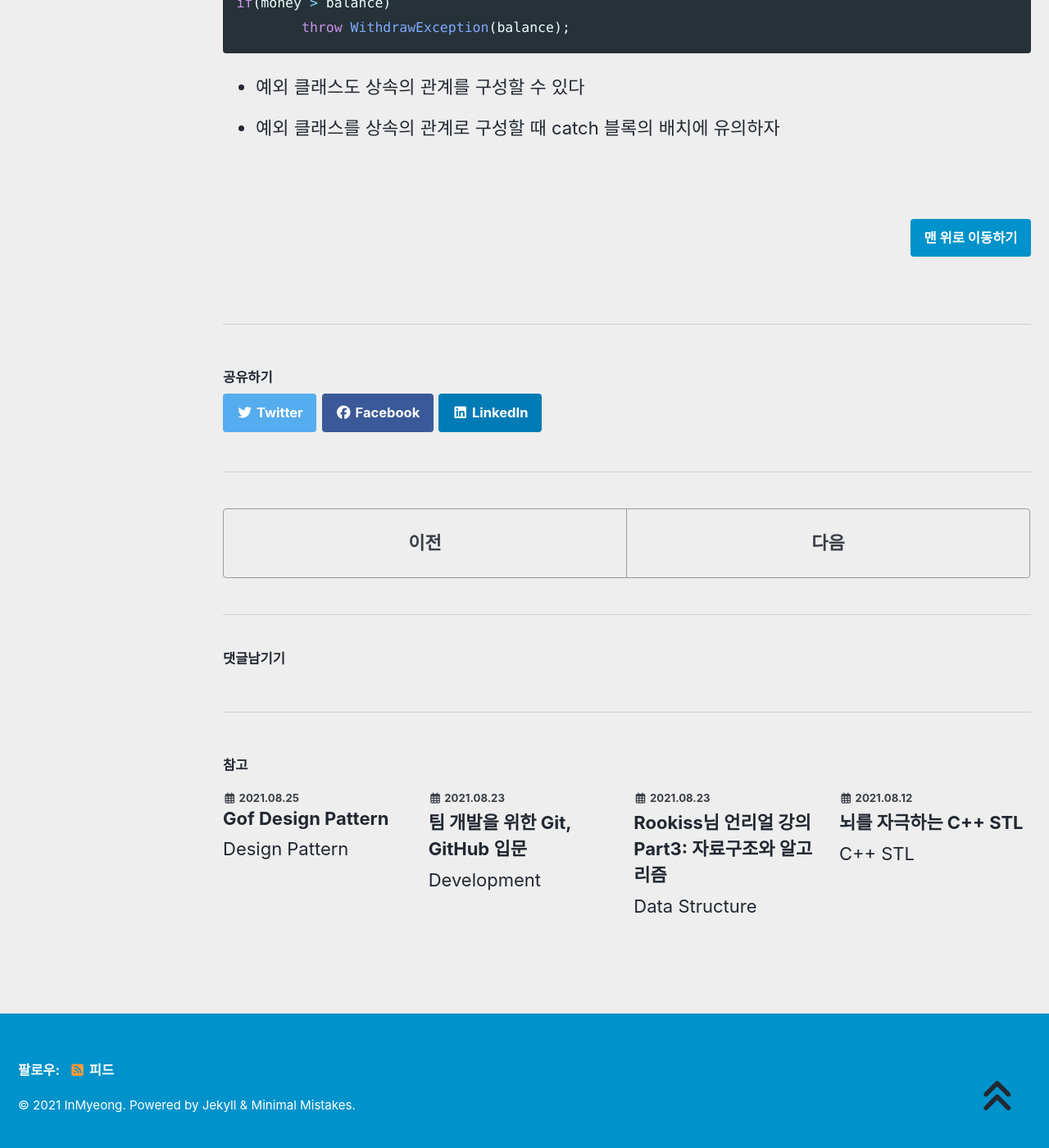
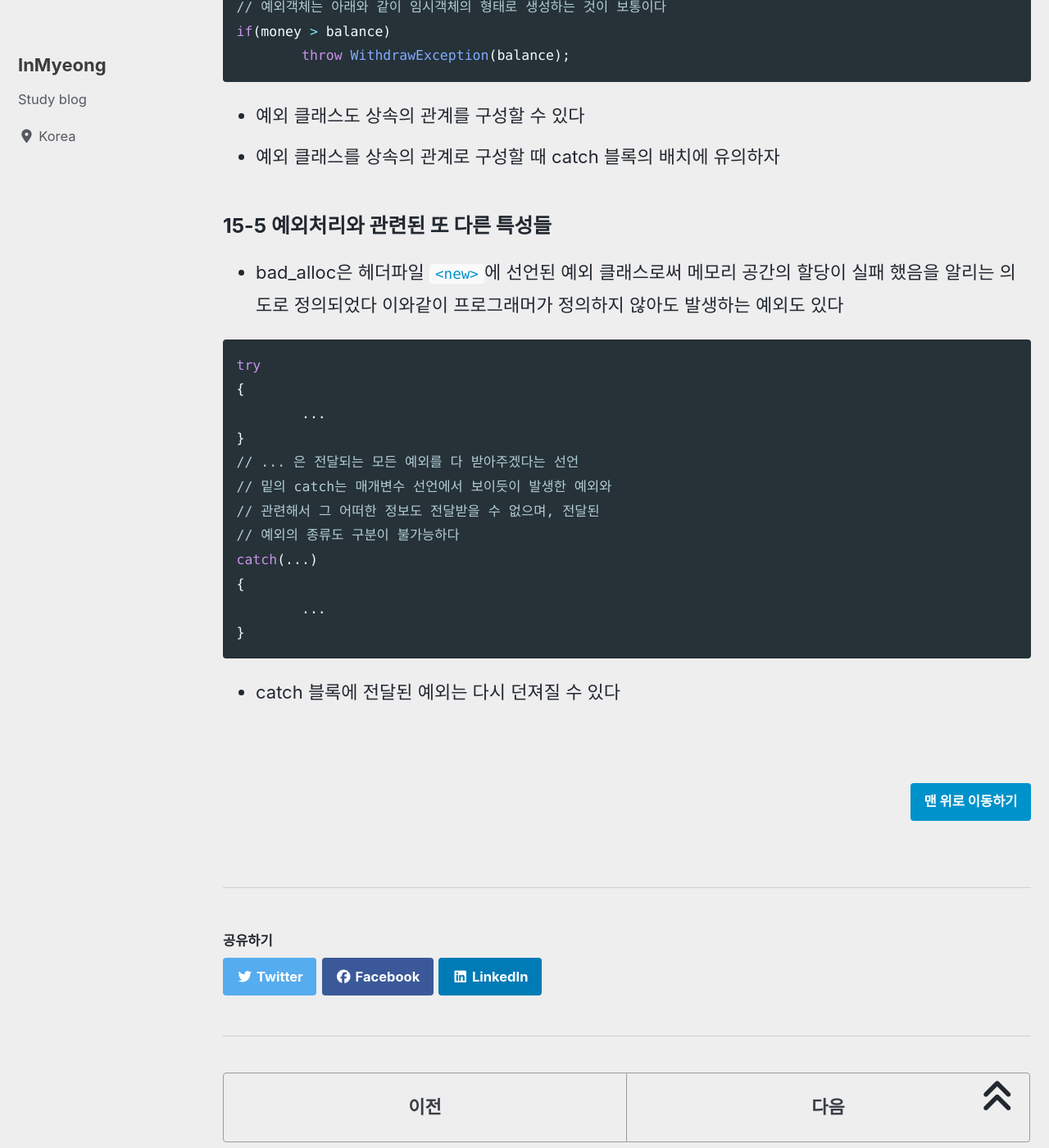
Before and after one commit to devMyeong/devMyeong.github.io, a Jekyll site: the page built from _posts/cpp/2021-07-29-cpp.md, in a window 1280 px wide and 1400 px high, scrolled down 30048 px. Shown: the whole window at 82% size. Built offline with Jekyll 4.4.1, drawn with Linux system fonts in a browser that asks for light colours; cached includes are drawn as plain includes; nearby versions of some CDN libraries; some web fonts are replaced; comment, search, counter and statistics services are not loaded; some of the changed text lies outside the part shown.

Commit message:
update cpp chapter 15-5

````diff
--- a/_posts/cpp/2021-07-29-cpp.md
+++ b/_posts/cpp/2021-07-29-cpp.md
@@ -603,6 +603,26 @@ if(money > balance)
 - 예외 클래스도 상속의 관계를 구성할 수 있다
 - 예외 클래스를 상속의 관계로 구성할 때 catch 블록의 배치에 유의하자
 
+### 15-5 예외처리와 관련된 또 다른 특성들
+- bad_alloc은 헤더파일 `<new>`에 선언된 예외 클래스로써 메모리 공간의 할당이 실패 했음을 알리는 의도로 정의되었다 이와같이 프로그래머가 정의하지 않아도 발생하는 예외도 있다
+
+```cpp
+try
+{
+	...
+}
+// ... 은 전달되는 모든 예외를 다 받아주겠다는 선언
+// 밑의 catch는 매개변수 선언에서 보이듯이 발생한 예외와
+// 관련해서 그 어떠한 정보도 전달받을 수 없으며, 전달된
+// 예외의 종류도 구분이 불가능하다
+catch(...)
+{
+	...
+}
+```
+
+- catch 블록에 전달된 예외는 다시 던져질 수 있다
+
 <br>
 
 [맨 위로 이동하기](#){: .btn .btn--primary }{: .align-right}
````
